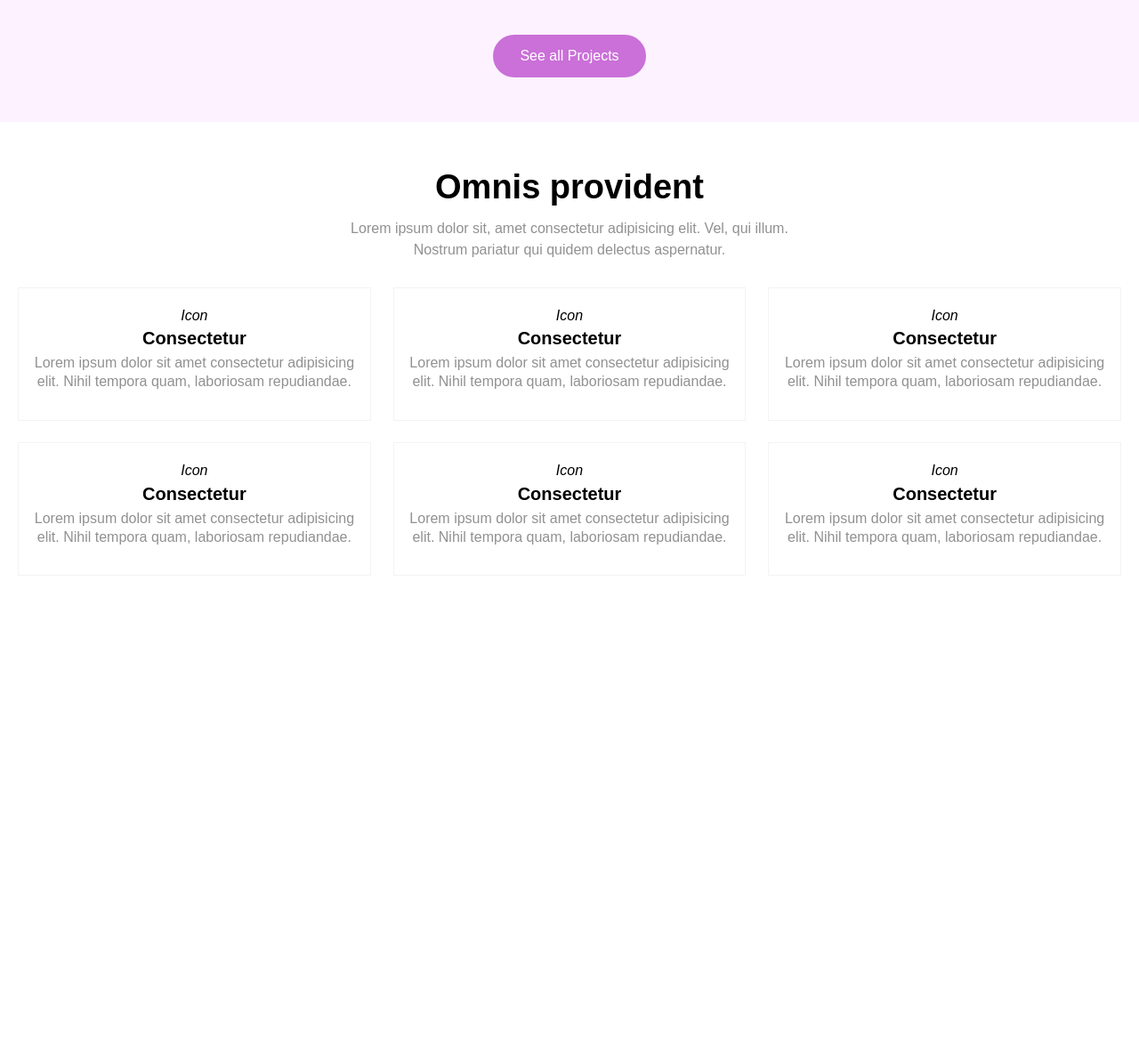
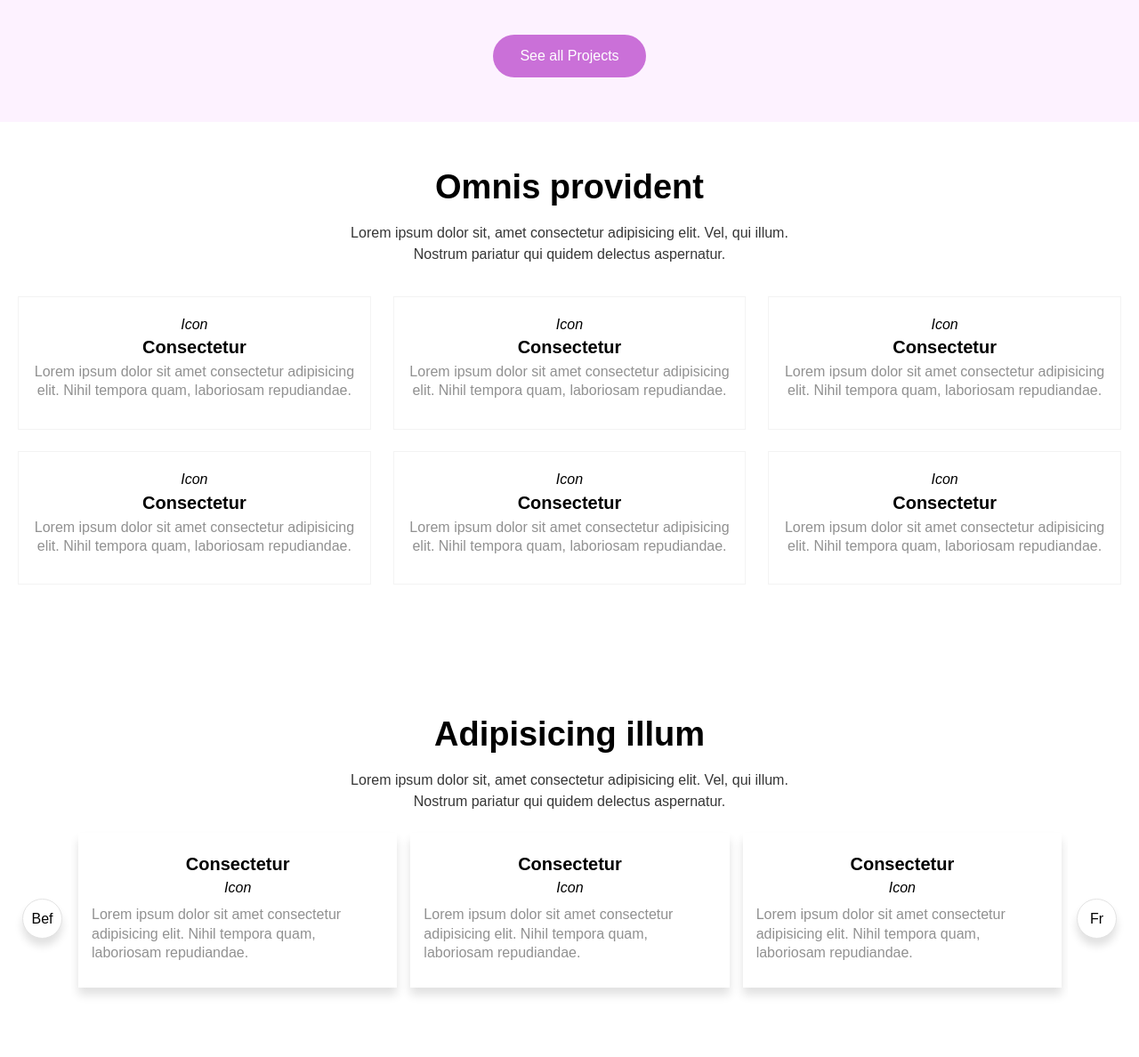
Before and after one commit to gerwld/wordpress-belon, a PHP site: page / in a window 1280 px wide. Shown: the part 1979-3167 px from the top of the page at 89% size. Before the commit the page ends 2591 px from the top, so only its background shows below. Run offline with PHP 8.4, Linux system fonts and the light colour scheme.

Commit message:
Add slider

```diff
--- a/index.css
+++ b/index.css
@@ -4,9 +4,10 @@
  --main-color-prpl: #ca70d8;
  --main-color-light-prpl: #FDF2FF;
  --main-text-color: #000;
+ --main-text-gray: #e3e3e3;
  --prim-text-color: #919191;
  --prim-text-color_2: #797979;
- --main-text-gray: #e3e3e3;
+ --prim-text-color_3: #363636;
 
  --main-br-radius: 5px;
  --max-br-radius: 100px;
@@ -608,7 +609,8 @@ p {
 }
 .bb_info p {
  max-width: 550px;
- margin: 10px auto;
+ margin: 15px auto;
+ color: var(--prim-text-color_3);
  line-height: 1.5em;
 }
 
@@ -650,3 +652,84 @@ p {
 }
 
 /* Benefits block styles end */
+
+/* Reviews block styles */
+
+.reviews_block {
+ padding: var(--sc-padding);
+}
+
+.rb_info {
+ text-align: center;
+}
+
+.rb_info h2 {
+ max-width: 650px;
+ margin: 0 auto;
+}
+.rb_info p {
+ max-width: 550px;
+ margin: 15px auto;
+ color: var(--prim-text-color_3);
+ line-height: 1.5em;
+}
+
+.rb_slider {
+ position: relative;
+ padding: 0 60px;
+}
+
+.rb_viewbox {
+ position: relative;
+ height: 200px;
+ padding: 5px 5px 15px 5px;
+ overflow: hidden;
+}
+
+.rb_content {
+ position: absolute;
+ left: 0;
+ top: 0;
+ display: flex;
+ align-items: stretch;
+ justify-content: flex-start;
+ transition: var(--main-anim);
+ padding: 8px;
+}
+
+.rb_block {
+ flex: 0 0 360px;
+ width: 360px;
+
+ display: flex;
+ flex-direction: column;
+ align-items: center;
+
+ min-height: 150px;
+ padding: 20px 15px;
+ box-shadow: var( --shadow-main_3);
+}
+
+.rb_block:not(:last-child) {
+ margin-right: 15px;
+}
+
+.rb_nv button {
+ position: absolute;
+ top: calc(50% - 22.5px);
+ width: 45px;
+ height: 45px;
+ background-color: rgb(255, 255, 255);
+ border-radius: var(--max-br-radius);
+ border: var(--main-border);
+ box-shadow: var(--shadow-main_3);
+}
+
+.rb_nv .btn_back {
+ left: 5px;
+}
+.rb_nv .btn_fw {
+ right: 5px;
+}
+
+/* Reviews block styles end */
--- a/index.html
+++ b/index.html
@@ -59,11 +59,16 @@
      <h2>Lorem ipsum dolor sit amet consectetur adipisicing</h2>
      <dl class="def-clickable" id="def_clickable">
       <dt class="tt opened">Delectus consectetur adipisicing</dt>
-      <dd>Lorem ipsum dolor sit, amet consectetur adipisicing elit. Delectus rerum iste nam minima commodi dolor sed nostrum voluptatem. Expedita, alias?</dd>
+      <dd>Lorem ipsum dolor sit, amet consectetur adipisicing elit. Delectus rerum iste nam minima commodi dolor sed
+       nostrum voluptatem. Expedita, alias?</dd>
       <dt class="tt">Rerum neque ratione</dt>
-      <dd>Lorem ipsum dolor, sit amet consectetur adipisicing elit. Eligendi voluptate perferendis animi! Vitae quae tenetur dignissimos nostrum laudantium? Rerum neque ratione accusamus obcaecati quod labore, ab quam fuga sed voluptatibus!</dd>
+      <dd>Lorem ipsum dolor, sit amet consectetur adipisicing elit. Eligendi voluptate perferendis animi! Vitae quae
+       tenetur dignissimos nostrum laudantium? Rerum neque ratione accusamus obcaecati quod labore, ab quam fuga sed
+       voluptatibus!</dd>
       <dt class="tt">Obcaecati ratione neque</dt>
-      <dd>Lorem ipsum dolor sit amet consectetur adipisicing elit. Obcaecati, vitae? Voluptate veritatis asperiores eos qui. Optio dolor dolore quidem consequatur maiores quae necessitatibus adipisci voluptates, nemo nisi, eos eveniet eum delectus corporis doloremque quod nostrum.</dd>
+      <dd>Lorem ipsum dolor sit amet consectetur adipisicing elit. Obcaecati, vitae? Voluptate veritatis asperiores eos
+       qui. Optio dolor dolore quidem consequatur maiores quae necessitatibus adipisci voluptates, nemo nisi, eos
+       eveniet eum delectus corporis doloremque quod nostrum.</dd>
      </dl>
     </div>
     <div class="vb_player">
@@ -83,8 +88,10 @@
      <div class="gb_infowrap">
       <h2>Lorem ipsum dolor sit amet consectetur adipisicing</h2>
       <p>Lorem ipsum dolor sit, amet consectetur adipisicing elit. Vel, qui illum. Nostrum pariatur qui quidem delectus
-       aspernatur? Rem numquam, dolores repudiandae rerum eum provident earum optio ipsam debitis laborum fugiat nihil ab
-       adipisci omnis eaque, veritatis dolor ratione harum reprehenderit? Iste id animi esse facilis! Esse earum doloremque
+       aspernatur? Rem numquam, dolores repudiandae rerum eum provident earum optio ipsam debitis laborum fugiat nihil
+       ab
+       adipisci omnis eaque, veritatis dolor ratione harum reprehenderit? Iste id animi esse facilis! Esse earum
+       doloremque
        fuga excepturi.</p>
      </div>
     </div>
@@ -103,7 +110,8 @@
        <div class="hover">
         <div class="cn">
          <h4>Lorem, ipsum dolor.</h4>
-         <p>Lorem ipsum dolor sit amet, consectetur adipisicing elit. Ullam voluptatem vero ad quisquam vitae quae aliquid fugiat illum officiis reprehenderit!</p>
+         <p>Lorem ipsum dolor sit amet, consectetur adipisicing elit. Ullam voluptatem vero ad quisquam vitae quae
+          aliquid fugiat illum officiis reprehenderit!</p>
         </div>
        </div>
       </div>
@@ -112,7 +120,8 @@
        <div class="hover">
         <div class="cn">
          <h4>Lorem, ipsum dolor.</h4>
-         <p>Lorem ipsum dolor sit amet, consectetur adipisicing elit. Ullam voluptatem vero ad quisquam vitae quae aliquid fugiat illum officiis reprehenderit!</p>
+         <p>Lorem ipsum dolor sit amet, consectetur adipisicing elit. Ullam voluptatem vero ad quisquam vitae quae
+          aliquid fugiat illum officiis reprehenderit!</p>
         </div>
        </div>
       </div>
@@ -121,7 +130,8 @@
        <div class="hover">
         <div class="cn">
          <h4>Lorem, ipsum dolor.</h4>
-         <p>Lorem ipsum dolor sit amet, consectetur adipisicing elit. Ullam voluptatem vero ad quisquam vitae quae aliquid fugiat illum officiis reprehenderit!</p>
+         <p>Lorem ipsum dolor sit amet, consectetur adipisicing elit. Ullam voluptatem vero ad quisquam vitae quae
+          aliquid fugiat illum officiis reprehenderit!</p>
         </div>
        </div>
       </div>
@@ -173,8 +183,57 @@
       <p>Lorem ipsum dolor sit amet consectetur adipisicing elit. Nihil tempora quam, laboriosam repudiandae.</p>
      </div>
 
+    </div>
+   </div>
+  </section>
 
+  <section class="reviews_block">
+   <div class="content_wrapper">
+    <div class="rb_info">
+     <h2>Adipisicing illum</h2>
+     <p>Lorem ipsum dolor sit, amet consectetur adipisicing elit. Vel, qui illum. Nostrum pariatur qui quidem delectus
+      aspernatur.</p>
+    </div>
+    <div class="rb_slider" id="rb_slider">
+     <div class="rb_viewbox">
+      <div class="rb_content">
+       <div class="rb_block">
+        <h4>Consectetur</h4>
+        <i>Icon</i>
+        <p>Lorem ipsum dolor sit amet consectetur adipisicing elit. Nihil tempora quam, laboriosam repudiandae.</p>
+       </div>
+       <div class="rb_block">
+        <h4>Consectetur</h4>
+        <i>Icon</i>
+        <p>Lorem ipsum dolor sit amet consectetur adipisicing elit. Nihil tempora quam, laboriosam repudiandae.</p>
+       </div>
+       <div class="rb_block">
+        <h4>Consectetur</h4>
+        <i>Icon</i>
+        <p>Lorem ipsum dolor sit amet consectetur adipisicing elit. Nihil tempora quam, laboriosam repudiandae.</p>
+       </div>
+       <div class="rb_block">
+        <h4>Consectetur</h4>
+        <i>Icon</i>
+        <p>Lorem ipsum dolor sit amet consectetur adipisicing elit. Nihil tempora quam, laboriosam repudiandae.</p>
+       </div>
+       <div class="rb_block">
+        <h4>Consectetur</h4>
+        <i>Icon</i>
+        <p>Lorem ipsum dolor sit amet consectetur adipisicing elit. Nihil tempora quam, laboriosam repudiandae.</p>
+       </div>
+       <div class="rb_block">
+        <h4>Consectetur</h4>
+        <i>Icon</i>
+        <p>Lorem ipsum dolor sit amet consectetur adipisicing elit. Nihil tempora quam, laboriosam repudiandae.</p>
+       </div>
 
+      </div>
+     </div>
+     <div class="rb_nv">
+      <button class="btn btn_back">Bef</button>
+      <button class="btn btn_fw">Fr</button>
+     </div>
     </div>
    </div>
   </section>
--- a/index.js
+++ b/index.js
@@ -15,3 +15,81 @@ def_clickable.addEventListener("click", (val) => {
    }
   });
 }, {passive: true});
+
+
+// *** Rb slider *** //
+
+const THREE_BL_WIDTH = 800;
+const ONE_BL_WIDTH = 550;
+const IS_AUTOSCROLL = false;
+const AUTOSCROLL_TIMEOUT = 1000;
+
+const rb_slider = document.getElementById('rb_slider');
+const rb_viewbox = rb_slider.querySelector('.rb_viewbox');
+const rb_content = rb_slider.querySelector('.rb_content');
+const rb_block = rb_slider.querySelector('.rb_block');
+
+const btn_back = rb_slider.querySelector('.btn_back');
+const btn_fw = rb_slider.querySelector('.btn_fw');
+
+let elemWidth;
+let offsetLeft = 0;
+let paddingSize = 15;
+
+rb_slider.addEventListener("click", (e) => {
+  if (e.target === btn_back) {
+   offsetLeft += rb_block.offsetWidth + paddingSize;
+  } else if (e.target === btn_fw) {
+    offsetLeft -= rb_block.offsetWidth + paddingSize;
+  }
+  ajustRbSlider();
+  rb_content.style.left = `${offsetLeft}px`;
+});
+
+const ajustRbSlider = () => {
+ var slider_r = rb_viewbox.getBoundingClientRect();
+ let cards_r = rb_content.getBoundingClientRect();
+  if (offsetLeft > 0) {
+    offsetLeft = rb_viewbox.offsetWidth - rb_content.offsetWidth;
+  } else if (cards_r.right - 2 < slider_r.right && Math.abs(offsetLeft - elemWidth - slider_r.width) > cards_r.width) {
+   offsetLeft = 0;
+}}
+
+if(IS_AUTOSCROLL) {
+var autoScroll = setInterval(autoScrollTm, AUTOSCROLL_TIMEOUT);
+function autoScrollTm() {
+  offsetLeft -= elemWidth + paddingSize;
+  ajustRbSlider();
+  rb_content.style.left = `${offsetLeft}px`;
+}
+}
+
+const resizeRbBlock = () => {
+ let blocks = rb_content.querySelectorAll(".rb_block");
+ if (rb_viewbox.offsetWidth >= THREE_BL_WIDTH) {
+  blocks.forEach((e) => {
+     let size = rb_viewbox.offsetWidth / 3 - paddingSize;
+     e.style = `max-width: ${size}px; width: ${size}px; flex: 0 0 ${size}px`;
+   });
+ }
+ if (rb_viewbox.offsetWidth >= ONE_BL_WIDTH && rb_viewbox.offsetWidth < THREE_BL_WIDTH) {
+  blocks.forEach((e) => {
+     let size = rb_viewbox.offsetWidth / 2 - paddingSize;
+     e.style = `max-width: ${size}px; width: ${size}px; flex: 0 0 ${size}px`;
+   });
+ }
+ if (rb_viewbox.offsetWidth < ONE_BL_WIDTH) {
+  blocks.forEach((e) => {
+     let size = rb_viewbox.offsetWidth - paddingSize;
+     e.style = `max-width: ${size}px; width: ${size}px; flex: 0 0 ${size}px`;
+   });
+ }
+ offsetLeft = 0;
+ elemWidth = rb_block ? rb_block.offsetWidth : 360;
+ rb_content.style.left = `${offsetLeft}px`;
+ rb_viewbox.style.height = `${rb_content.offsetHeight + 20}px`;
+}
+
+window.addEventListener("onlaod", resizeRbBlock);
+window.addEventListener("resize", resizeRbBlock);
+resizeRbBlock();
```
Lines whose indentation alone changed are shown as unchanged.
